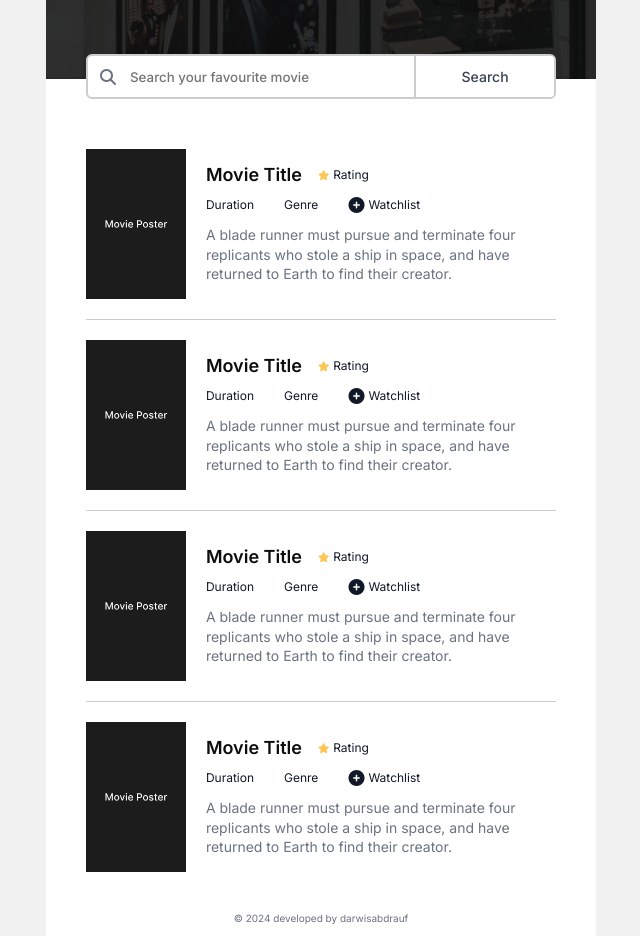
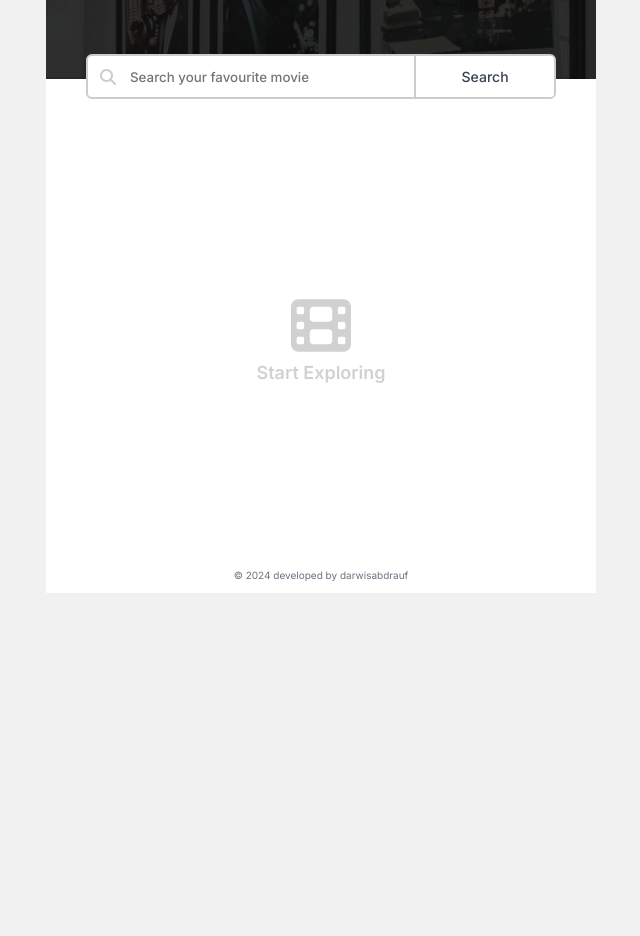
Before and after one commit to darwisabdrauf/find-your-movie, a plain HTML site: page index.html in a window 1280 px wide. Shown: the part 131-1067 px from the top of the page, without its empty margins (319-959 px from the left). After the commit the page ends 800 px from the top, so only its background shows below. Drawn offline with Linux system fonts and the light colour scheme.

Commit message:
update html and css files

```diff
--- a/index.html
+++ b/index.html
@@ -28,115 +28,24 @@
         <!-- SEARCH BAR -->
         <section class="search-bar">
             <div class="search-input">
-                <i class="fa-solid fa-magnifying-glass icon"></i>
+                <i class="fa-solid fa-magnifying-glass"></i>
                 <input
                     type="text"
-                    id="search-user-input"
-                    name="search-input"
+                    id="user-search-input"
+                    name="user-search-input"
                     placeholder="Search your favourite movie"
                 />
-            </div><button id="search-btn" class="search-btn">
+            </div>
+            <button id="search-btn" class="search-btn">
                 <p>Search</p>
             </button>
         </section>
 
         <!-- MAIN CONTENT (MOVIE LIST) -->
-        <main class="main-container">
-            <!-- <div class="default-main-styling">
+        <main id="main-content" class="main-container">
+            <div class="initial-state">
                 <i class="fa-solid fa-film"></i>
                 <p class="default-text">Start Exploring</p>
-            </div> -->
-            <div class="movie">
-                <img src="img/movie-poster.svg" alt="poster of the movie" class="movie-img"/>
-                <div class="movie-desc">
-                    <div class="desc-top">
-                        <h2>Movie Title</h2>
-                        <div class="movie-rating">
-                            <i id="icon" class="fa-solid fa-star"></i>
-                            <p class="rating">Rating</p>
-                        </div>
-                    </div>
-                    <div class="desc-mid">
-                        <p>Duration</p>
-                        <p>Genre</p>
-                        <a id="add-to-watchlist" class="add-to-watchlist">
-                            <i id="icon" class="fa-solid fa-circle-plus"></i>
-                            <p id="watchlist-text">Watchlist</p>
-                        </a>
-                    </div>
-                    <div class="desc-bottom">
-                        <p>A blade runner must pursue and terminate four replicants who stole a ship in space, and have returned to Earth to find their creator.</p>
-                    </div>
-                </div>
-            </div>
-            <div class="movie">
-                <img src="img/movie-poster.svg" alt="poster of the movie" class="movie-img"/>
-                <div class="movie-desc">
-                    <div class="desc-top">
-                        <h2>Movie Title</h2>
-                        <div class="movie-rating">
-                            <i id="icon" class="fa-solid fa-star"></i>
-                            <p class="rating">Rating</p>
-                        </div>
-                    </div>
-                    <div class="desc-mid">
-                        <p>Duration</p>
-                        <p>Genre</p>
-                        <a id="add-to-watchlist" class="add-to-watchlist">
-                            <i id="icon" class="fa-solid fa-circle-plus"></i>
-                            <p id="watchlist-text">Watchlist</p>
-                        </a>
-                    </div>
-                    <div class="desc-bottom">
-                        <p>A blade runner must pursue and terminate four replicants who stole a ship in space, and have returned to Earth to find their creator.</p>
-                    </div>
-                </div>
-            </div>
-            <div class="movie">
-                <img src="img/movie-poster.svg" alt="poster of the movie" class="movie-img"/>
-                <div class="movie-desc">
-                    <div class="desc-top">
-                        <h2>Movie Title</h2>
-                        <div class="movie-rating">
-                            <i id="icon" class="fa-solid fa-star"></i>
-                            <p class="rating">Rating</p>
-                        </div>
-                    </div>
-                    <div class="desc-mid">
-                        <p>Duration</p>
-                        <p>Genre</p>
-                        <a id="add-to-watchlist" class="add-to-watchlist">
-                            <i id="icon" class="fa-solid fa-circle-plus"></i>
-                            <p id="watchlist-text">Watchlist</p>
-                        </a>
-                    </div>
-                    <div class="desc-bottom">
-                        <p>A blade runner must pursue and terminate four replicants who stole a ship in space, and have returned to Earth to find their creator.</p>
-                    </div>
-                </div>
-            </div>
-            <div class="movie">
-                <img src="img/movie-poster.svg" alt="poster of the movie" class="movie-img"/>
-                <div class="movie-desc">
-                    <div class="desc-top">
-                        <h2>Movie Title</h2>
-                        <div class="movie-rating">
-                            <i id="icon" class="fa-solid fa-star"></i>
-                            <p class="rating">Rating</p>
-                        </div>
-                    </div>
-                    <div class="desc-mid">
-                        <p>Duration</p>
-                        <p>Genre</p>
-                        <a id="add-to-watchlist" class="add-to-watchlist">
-                            <i id="icon" class="fa-solid fa-circle-plus"></i>
-                            <p id="watchlist-text">Watchlist</p>
-                        </a>
-                    </div>
-                    <div class="desc-bottom">
-                        <p>A blade runner must pursue and terminate four replicants who stole a ship in space, and have returned to Earth to find their creator.</p>
-                    </div>
-                </div>
             </div>
         </main>
 
--- a/style.css
+++ b/style.css
@@ -103,8 +103,16 @@ input[type="text"] {
     color: #6B7280;
 }
 
+input[type="text"],
+button {
+    font-family: inherit;
+}
+
+input[type="text"]:focus {
+    color: #111827;
+}
+
 input[type="text"] {
-    font-family: inherit;
     font-weight: 500;
     padding: 6px;
     width: 80%;
@@ -128,7 +136,6 @@ p {
 }
 
 button {
-    font-family: inherit;
     font-weight: 500;
     background-color: #fff;
     color: #374151;
@@ -137,33 +144,36 @@ button {
 
 
 /* --- MAIN --- */
-main{
-    min-height: 485px;
+main {
+    min-height: 420px;
     display: flex;
     flex-direction: column;
     justify-content: center;
     align-items: center;
 }
 
-.default-main-styling {
+.initial-state {
     display: flex;
     flex-direction: column;
+    position: relative;
+    margin: auto;
+    width: 70%;
 }
 
 .default-text {
     color: #d1d1d1;
     font-size: 18px;
     font-weight: 600;
-    margin-top: 6px;
-    margin-bottom: 0;
+    margin: 6px auto 0;
+    text-align: center;
+    width: 100%;
 }
 
 .add-some-movies {
     display: flex;
-    justify-content: start;
     align-items: center;
     text-decoration: none;
-    margin-top: 10px;
+    margin: 10px auto;
 }
 
 .recommendation {
@@ -180,6 +190,7 @@ main{
 /* --- MAIN CONTENT --- */
 .main-container {
     display: flex;
+    justify-content: start;
     width: 90%;
     margin: 50px auto 20px;
 }
@@ -188,7 +199,7 @@ main{
     display: flex;
     width: 95%;
     margin: 0 8px;
-    padding: 20px 0;
+    padding: 24px 0;
     border-bottom: 1px solid #ccc;
 }
 
@@ -240,7 +251,7 @@ main{
 
 .desc-mid p{
     font-size: 12px;
-    margin: 0 30px 0 0;
+    margin: 0 20px 0 0;
 }
 
 .desc-mid {
@@ -250,7 +261,6 @@ main{
 .desc-bottom p{
     color: #6B7280;
     margin: 0;
-    line-height: 1.4;
 }
 
 .movie-rating {
@@ -271,10 +281,15 @@ main{
     color: orange;
 }
 
+.movie-plot {
+    text-overflow: ellipsis;
+}
+
 
 /* --- ICONS --- */
-.icon {
+.fa-magnifying-glass {
     padding: 12px 8px 12px 12px;
+    color: #ccc;
 }
 
 .fa-film {
```
Also changed, not shown: watchlist.html (+8 -7 lines).
